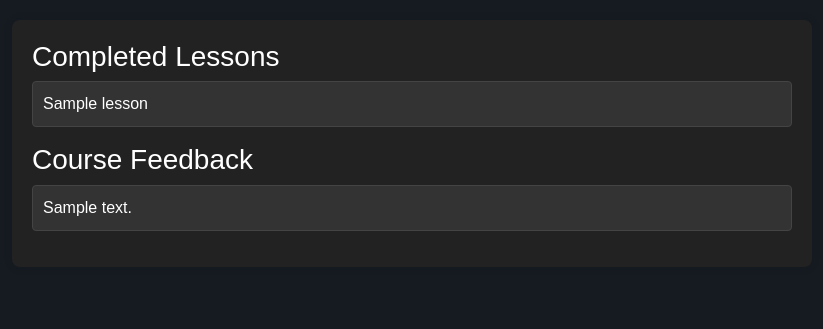
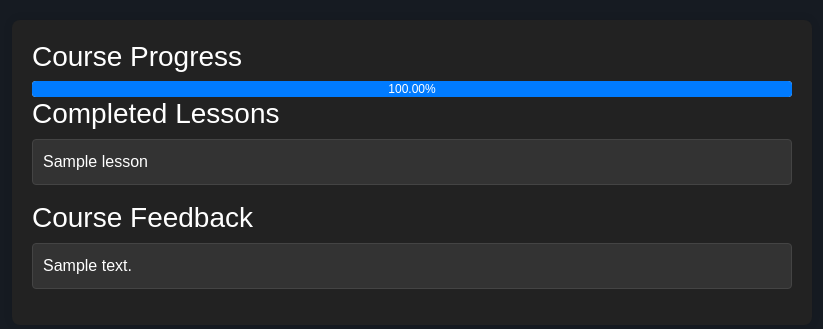
Before and after one commit to OmarHaji0001/Course_Management_System, a Django app: page /courses/1/students/1/ in a window 1280 px wide. Shown: the part 133-462 px from the top of the page, without its empty margins (228-1051 px from the left). Run offline with Django 5.2, Linux system fonts and the light colour scheme; a user stored in the database is signed in; tables that the repository leaves empty hold one stand-in row (values such as "Sample post"); some libraries are stand-ins or nearby versions.

Commit message:
adding progress bar

```diff
--- a/main/templates/main/teacher_student_progress.html
+++ b/main/templates/main/teacher_student_progress.html
@@ -19,6 +19,10 @@
     </nav>
 </header>
 <main>
+    <h3>Course Progress</h3>
+        <div class="progress">
+            <div class="progress-bar" role="progressbar" style="width: {{ progress_percentage }}%;" aria-valuenow="{{ progress_percentage }}" aria-valuemin="0" aria-valuemax="100">{{ progress_percentage|floatformat:2 }}%</div>
+        </div>
     <h3>Completed Lessons</h3>
     <ul>
         {% for completion in completions %}
--- a/main/views.py
+++ b/main/views.py
@@ -124,7 +124,6 @@ def submit_feedback(request, course_id):
     return redirect('course-detail', pk=course.id)
 
 
-
 @login_required
 def teacher_course_students(request, course_id):
     course = get_object_or_404(Course, pk=course_id)
@@ -138,11 +137,17 @@ def teacher_student_progress(request, course_id, student_id):
     student = get_object_or_404(User, pk=student_id)
     completions = Completion.objects.filter(student=student, lesson__course=course)
     feedbacks = Feedback.objects.filter(student=student, course=course)
+
+    total_lessons = course.lesson_set.count()
+    completed_lessons = completions.count()
+    progress_percentage = (completed_lessons / total_lessons) * 100 if total_lessons > 0 else 0
+
     return render(request, 'main/teacher_student_progress.html', {
         'course': course,
         'student': student,
         'completions': completions,
         'feedbacks': feedbacks,
+        'progress_percentage': progress_percentage,
     })
 
 
```
